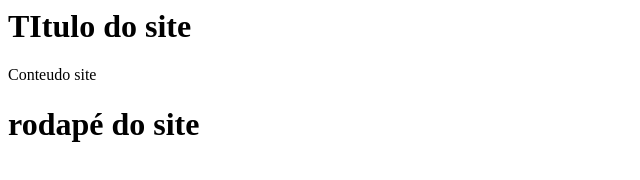
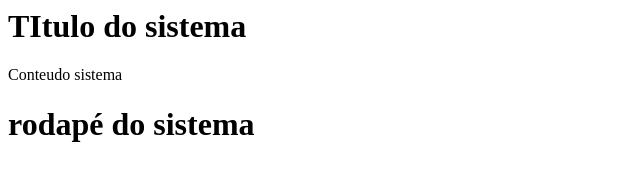
Before and after one commit to alanpinhelmatera/git, a plain HTML site: page proposta_1.html in a window 1280 px wide. Shown: the whole page, without its empty margins (0-640 px from the left). Drawn offline with Linux system fonts and the light colour scheme.

Commit message:
site -> sistema

```diff
--- a/proposta_1.html
+++ b/proposta_1.html
@@ -3,12 +3,12 @@
         <title>Proposta I para site da empresa</title>
     </head>
     <body>
-        <h1>TItulo do site</h1>
+        <h1>TItulo do sistema</h1>
 
         <div>
-            Conteudo site
+            Conteudo sistema
         </div>
 
-        <h1>rodapé do site</h1>
+        <h1>rodapé do sistema</h1>
     </body>
 </html>
```
